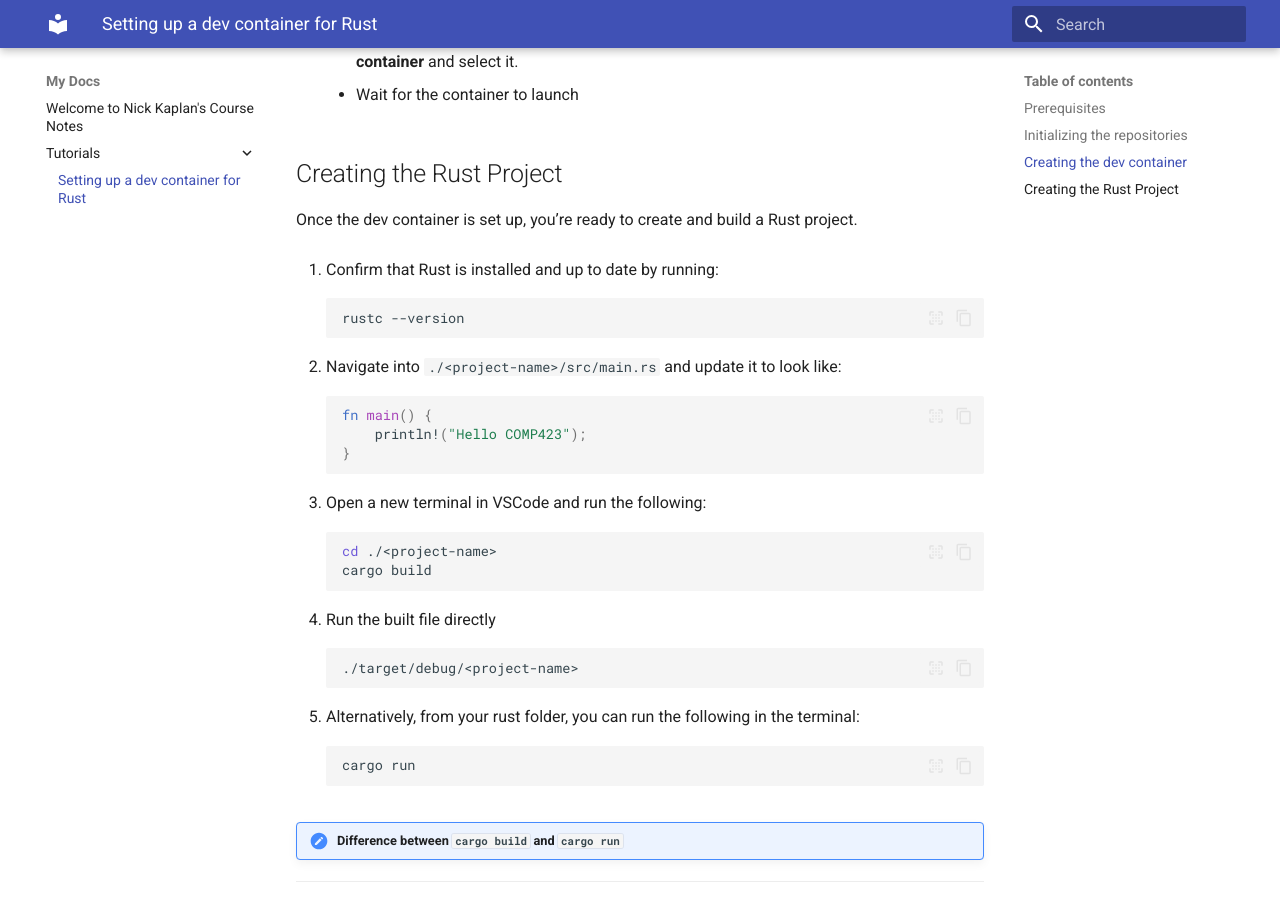
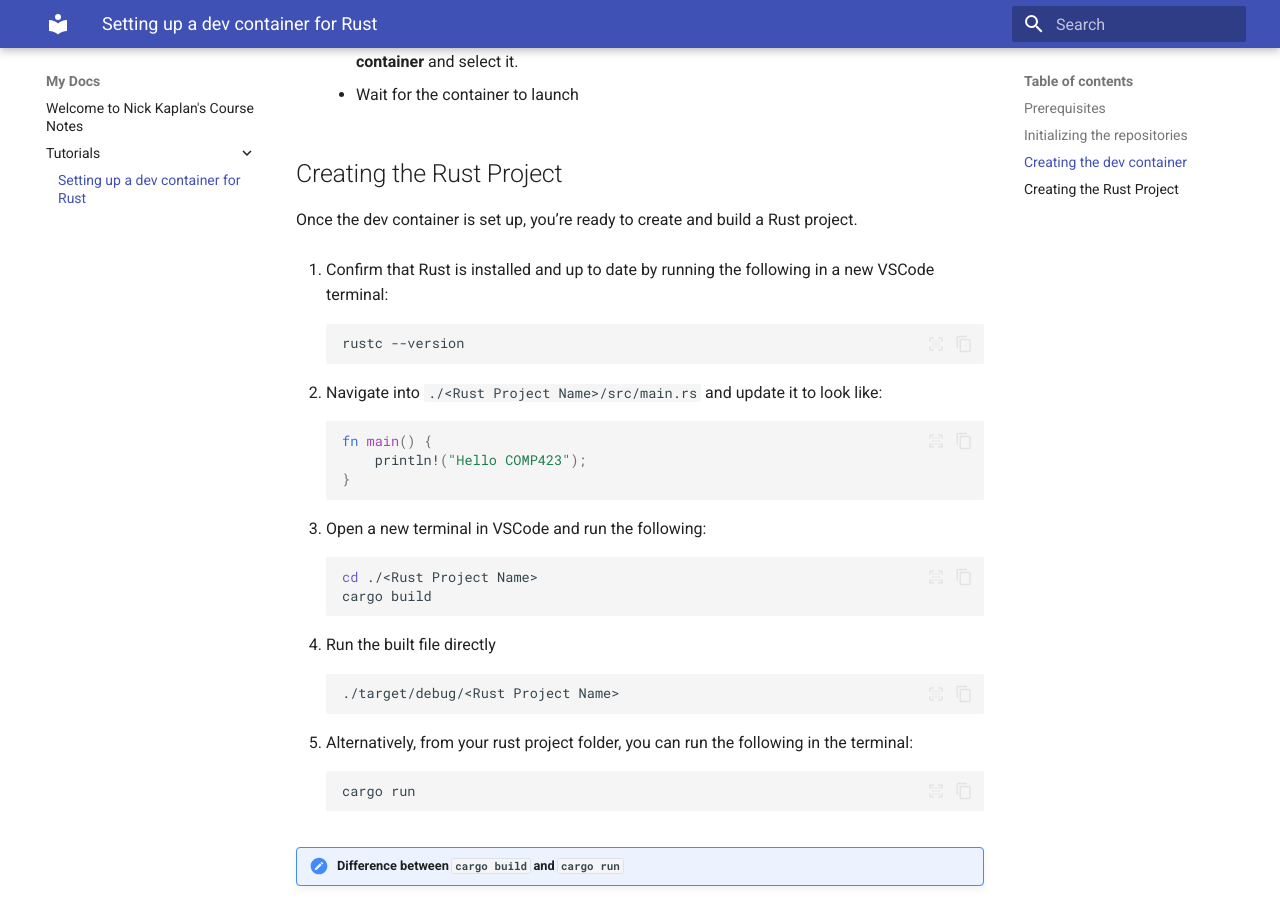
Before and after one commit to NickKaplan64/comp423-course-notes, an MkDocs documentation site: the page built from docs/tutorials/rust-setup.md, in a window 1280 px wide and 900 px high, scrolled down 1937 px. Built offline with MkDocs 1.6.1 and Material for MkDocs 9.7.7, drawn with Linux system fonts in a browser that asks for light colours.

Commit message:
Cleaned up instructions

````diff
--- a/docs/tutorials/rust-setup.md
+++ b/docs/tutorials/rust-setup.md
@@ -78,12 +78,12 @@ Before embarking on this journey, ensure you have completed the following steps:
 
 Once the dev container is set up, you’re ready to create and build a Rust project.
 
-1. Confirm that Rust is installed and up to date by running:
+1. Confirm that Rust is installed and up to date by running the following in a new VSCode terminal:
 ```sh
 rustc --version
 ```
 
-3. Navigate into ```./<project-name>/src/main.rs``` and update it to look like:
+3. Navigate into ```./<Rust Project Name>/src/main.rs``` and update it to look like:
 ```rs
 fn main() {
     println!("Hello COMP423");
@@ -92,16 +92,16 @@ fn main() {
 
 4. Open a new terminal in VSCode and run the following:
 ```sh
-cd ./<project-name>
+cd ./<Rust Project Name>
 cargo build
 ```
 
 5. Run the built file directly
 ```sh
-./target/debug/<project-name>
+./target/debug/<Rust Project Name>
 ```
 
-6. Alternatively, from your rust folder, you can run the following in the terminal:
+6. Alternatively, from your rust project folder, you can run the following in the terminal:
 ```sh
 cargo run
 ```
````
